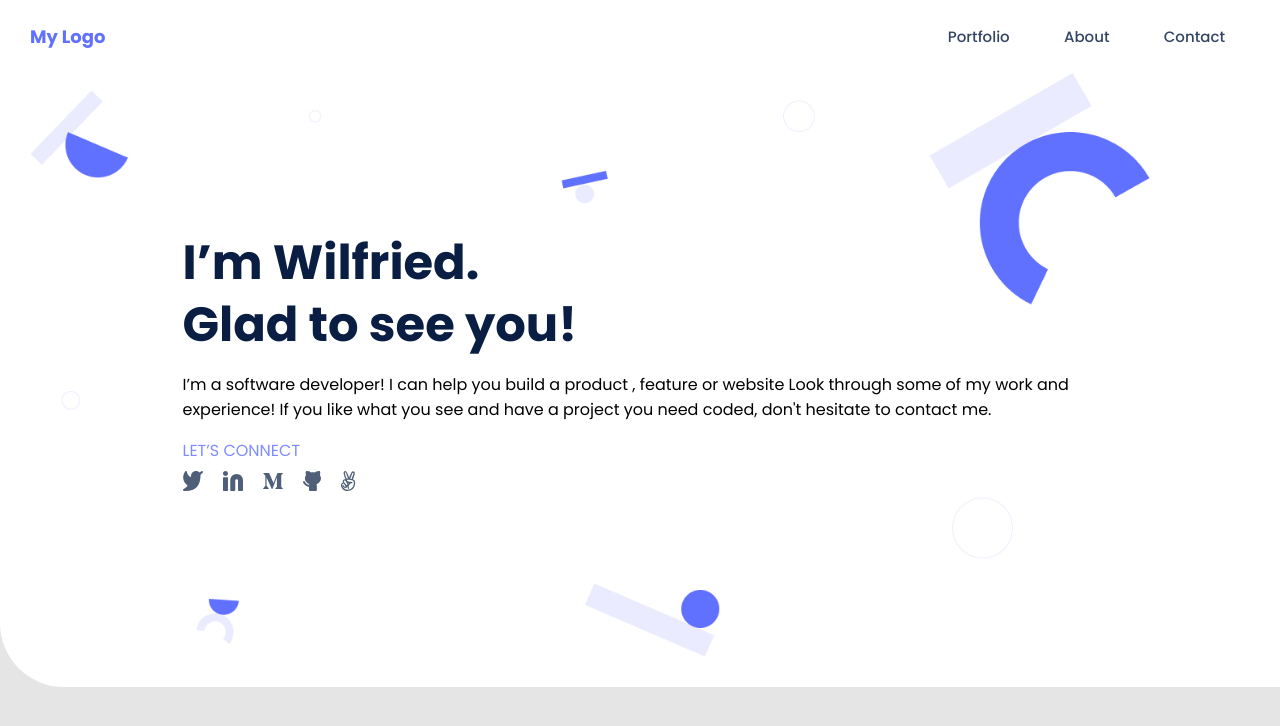
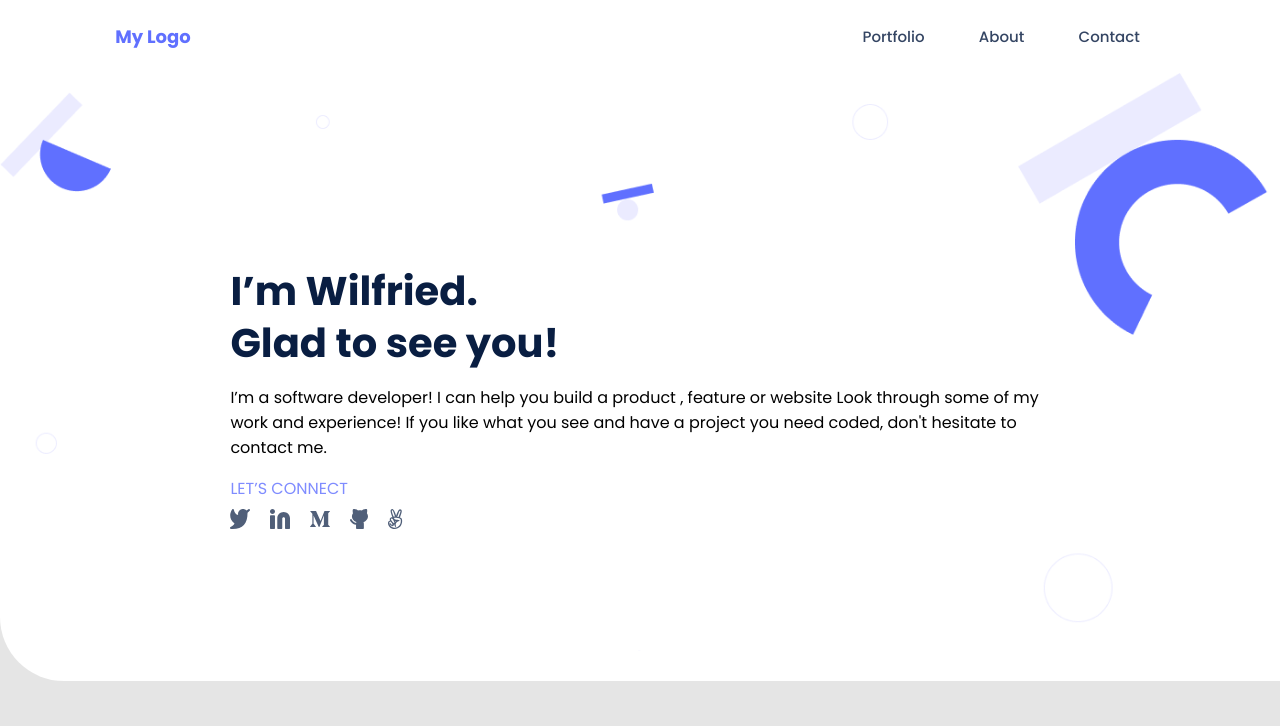
Before and after one commit to WilfriedM01/portfolio, a website: page index.html in a window 1280 px wide. Drawn offline with Linux system fonts and the light colour scheme.

Commit message:
update layout with css

```diff
--- a/assets/css/style.css
+++ b/assets/css/style.css
@@ -18,7 +18,7 @@ body {
 }
 
 .hero {
-  padding: 0 30px 30px 30px;
+  padding: 0 0 30px 0;
   background-color: #fff;
   border-radius: 0 0 0 4rem;
 }
@@ -27,6 +27,8 @@ body {
   display: flex;
   align-items: center;
   justify-content: space-between;
+  max-width: 82%;
+  margin: 0 auto;
 }
 
 .menu-list {
@@ -72,16 +74,16 @@ a {
   height: auto;
   width: 100%;
   margin: 0 auto;
-  padding-bottom: 13%;
-  padding-top: 13%;
-  background-image: url(/assets/img/header_bg.png);
+  background-image: url(/assets/img/header-mob.png);
   background-repeat: no-repeat;
-  background-size: contain;
+  background-size: cover;
 }
 
 .bio-content-wrapper {
-  max-width: 75%;
+  max-width: 82%;
   margin: 0 auto;
+  padding-top: 24%;
+  padding-bottom: 14%;
 }
 
 .bio-content .bio {
@@ -96,7 +98,7 @@ a {
 }
 
 .bio-content h1 {
-  font-size: 3rem;
+  font-size: 2.5rem;
   font-weight: 700;
   line-height: 1.3;
   padding-bottom: 1rem;
@@ -122,9 +124,26 @@ a:hover {
 @media all and (min-width: 768px) {
   .mob-menu {
     display: none;
+    padding: 25px;
+    padding-right: 0;
   }
 
   .menu-list {
     display: block;
   }
+
+  .bio-content {
+    background-image: url(/assets/img/header_bg.png);
+    background-repeat: no-repeat;
+    background-size: cover;
+    padding-top: 0 13% 0 13%;
+  }
+  .bio-content-wrapper {
+    max-width: 82%;
+    margin: 0 auto;
+    padding-left: 9%;
+    padding-right: 9%;
+    padding-top: 15%;
+    padding-bottom: 9%;
+  }
 }
--- a/index.html
+++ b/index.html
@@ -18,9 +18,7 @@
             <li class="menu-item"><a href="#">Contact</a></li>
           </ul>
           <div class="mob-menu">
-            <div class="mob-menu-bar"></div>
-            <div class="mob-menu-bar"></div>
-            <div class="mob-menu-bar"></div>
+            <div><img src="assets/icons/menu.svg" alt="Menu" /></div>
           </div>
         </nav>
       </header>
```
Also changed, not shown: assets/icons/menu.svg (added), assets/img/header-mob.png (added).
